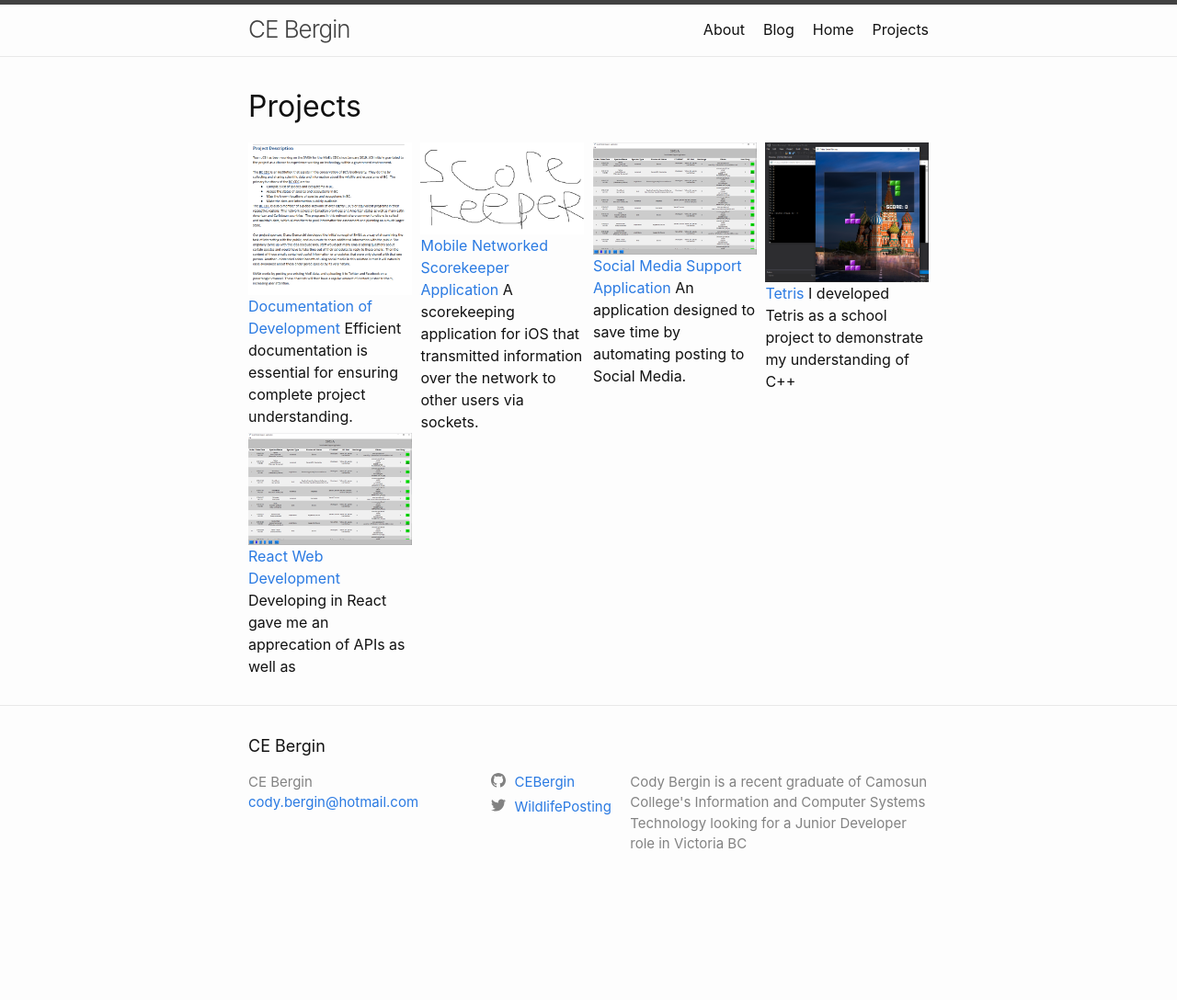
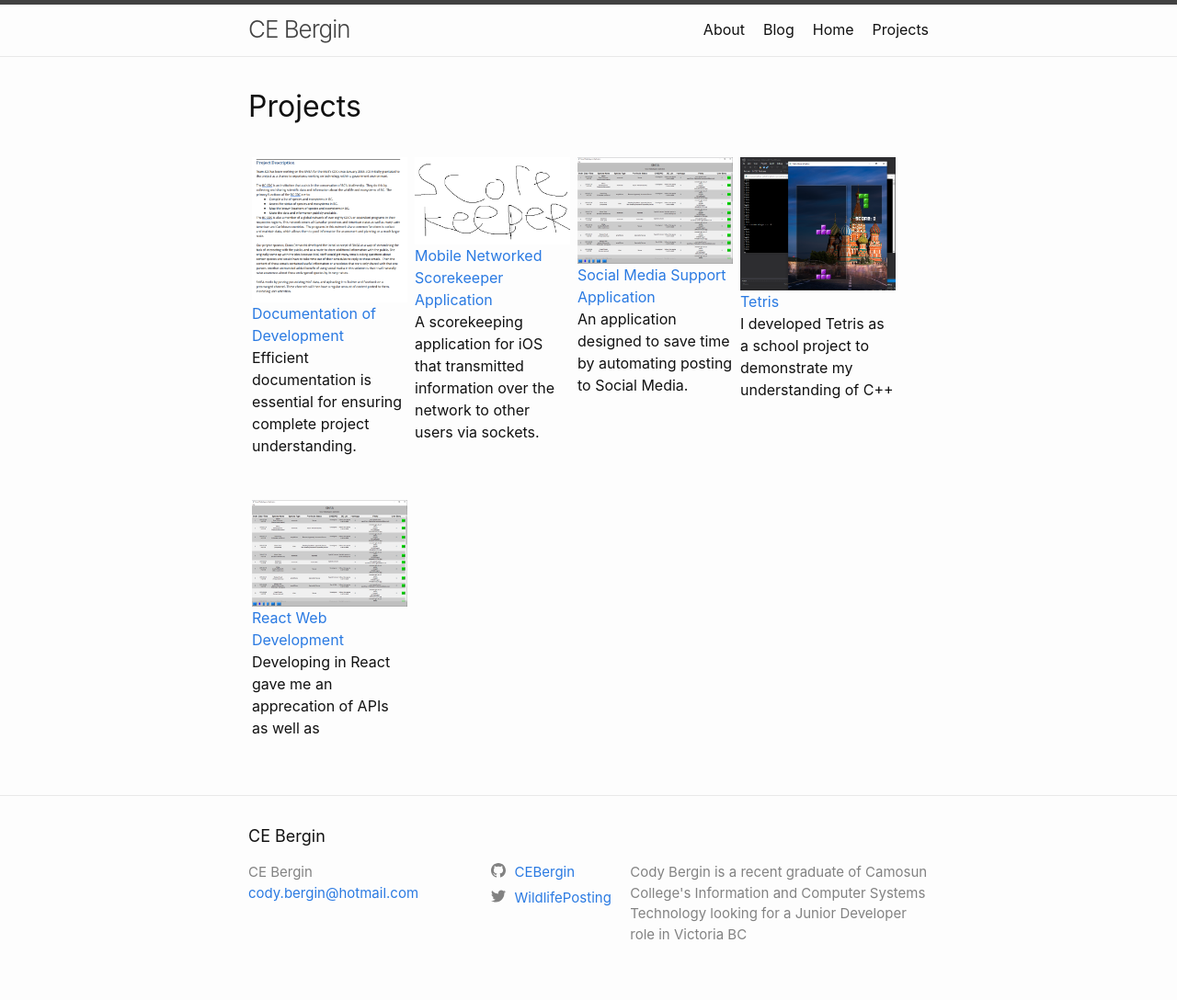
Before and after one commit to CEBergin/CEBergin.github.io, a Jekyll site: the page built from projects.html, in a window 1280 px wide. Shown: the whole page at 92% size. Built offline with Jekyll 4.4.1, drawn with Linux system fonts in a browser that asks for light colours; before the commit the page ends 990 px from its top, so only the background shows below that.

Commit message:
changed images

```diff
--- a/_sass/minima/_base.scss
+++ b/_sass/minima/_base.scss
@@ -257,9 +257,22 @@ table {
 .cards {
   display: flex;
   flex-wrap: wrap;
-  justify-content: space-between;
 }
 
 .card {
-  flex: 0 1 24%;
+  flex: 1 0 500px;
+  box-sizing: border-box;
+  margin: 1rem .25em;
 }
+
+@media screen and (min-width: 40em) {
+  .card {
+     max-width: calc(50% -  1em);
+  }
+}
+
+@media screen and (min-width: 60em) {
+  .card {
+      max-width: calc(25% - 1em);
+  }
+}
--- a/projects.html
+++ b/projects.html
@@ -16,7 +16,7 @@ title: Projects
 
 
               <a href="{{ project.url }} "><img src="{{ project.image }}" alt="{{ project.full_name}}" >{{ project.full_name }}</a>
-              {{ project.shortDesc }}
+              <p>{{ project.shortDesc }}</p>
           </article>
 
 
```
Also changed, not shown: assets/images/Documentation.PNG, assets/images/SMSAMain.PNG, assets/images/ScoreKeeperPlaceholder.png, assets/images/Tetris.PNG.
